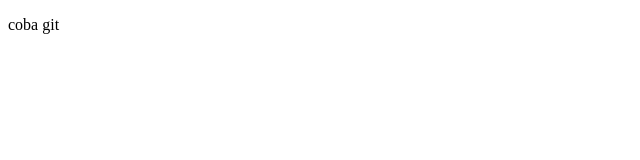
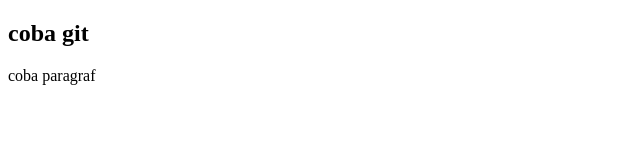
Before and after one commit to Muhammadakhlakul/belajar_menghubungkan_git_dan_github2, a plain HTML site: page index.html in a window 1280 px wide. Shown: the whole page, without its empty margins (0-640 px from the left). Drawn offline with Linux system fonts and the light colour scheme.

Commit message:
mengubah file index2.html

```diff
--- a/index.html
+++ b/index.html
@@ -7,6 +7,7 @@
     <title>Coba Git</title>
 </head>
 <body>
-    <p>coba git</p>
+    <h2>coba git</h2>
+    <p>coba paragraf</p>
 </body>
 </html>
```
